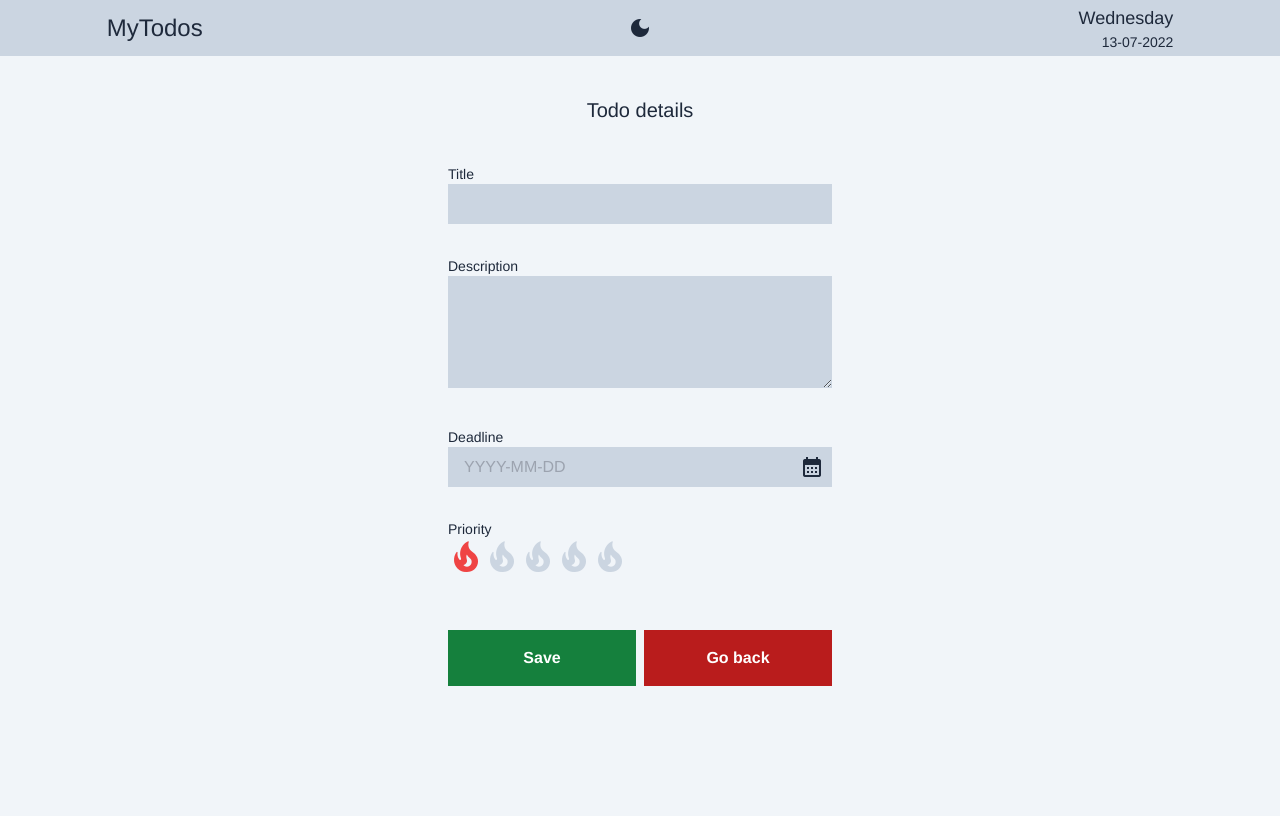
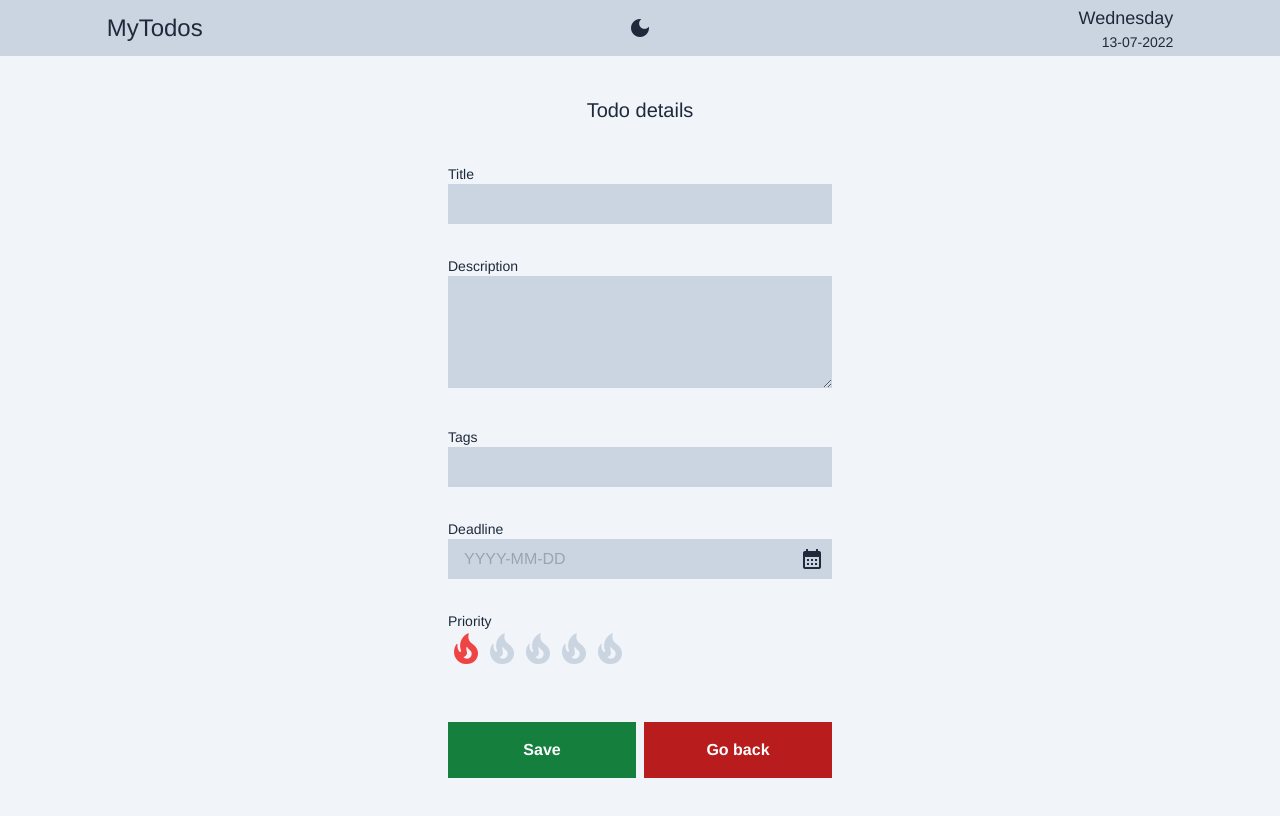
Before and after one commit to tpietka/todo-vue, a Vue app: page /add-todo in a window 1280 px wide. Shown: the top 816 px of the page. Built offline with nearby package versions, Linux system fonts and the light colour scheme.

Commit message:
Add input for tags in form

```diff
--- a/src/views/Form.vue
+++ b/src/views/Form.vue
@@ -15,7 +15,10 @@ const props = defineProps<{
   id?: number | string;
 }>();
 
-let form = ref({} as Todo);
+let tag = ref('');
+let form = ref({
+  tags: [] as string[],
+} as Todo);
 let showDatePicker = ref(false);
 
 const { addTodo, editTodo, getTodo } = useTodos();
@@ -25,6 +28,15 @@ onBeforeMount(() => {
     form.value = getTodo(Number(props.id));
   }
 });
+
+const addTag = () => {
+  if (tag.value && tag.value != ' ') {
+    form.value.tags.push(tag.value);
+    tag.value = '';
+  } else {
+    tag.value = '';
+  }
+};
 
 const router = useRouter();
 const { displayAlert } = useAlerts();
@@ -44,6 +56,8 @@ const submit = async () => {
 const goBack = () => {
   router.back();
 };
+
+var randomColor = 'bg-[#' + Math.floor(Math.random() * 16777215).toString(16) + ']';
 
 const { validateDateFormat, validateRequired } = useValidations();
 const rules = computed(() => ({
@@ -85,6 +99,25 @@ const v = useVuelidate(rules, { form });
         :display-error="v.form.description.$error"
         :error-messages="v.form.description.$errors"
       ></validation-error-message>
+    </div>
+    <div class="w-full lg:px-0 px-8 pb-8 lg:w-96 lg:mx-auto">
+      <input-label label="Tags"></input-label>
+      <input
+        class="w-full px-4 bg-slate-300 text-slate-800 h-10"
+        type="text"
+        v-model="tag"
+        @keydown.space="addTag"
+      />
+      <div v-if="form.tags.length > 0" class="flex mt-4 gap-2">
+        <div
+          class="p-2 flex items-center gap-2 border-2 rounded-xl border-slate-800 dark:border-slate-100"
+          v-for="(tag, index) in form.tags"
+          :key="index"
+        >
+          {{ tag }}
+          <span class="material-icons" @click="form.tags.splice(index, 1)">cancel</span>
+        </div>
+      </div>
     </div>
     <div class="w-full lg:px-0 px-8 pb-8 lg:w-96 lg:mx-auto">
       <input-label label="Deadline"></input-label>
```
